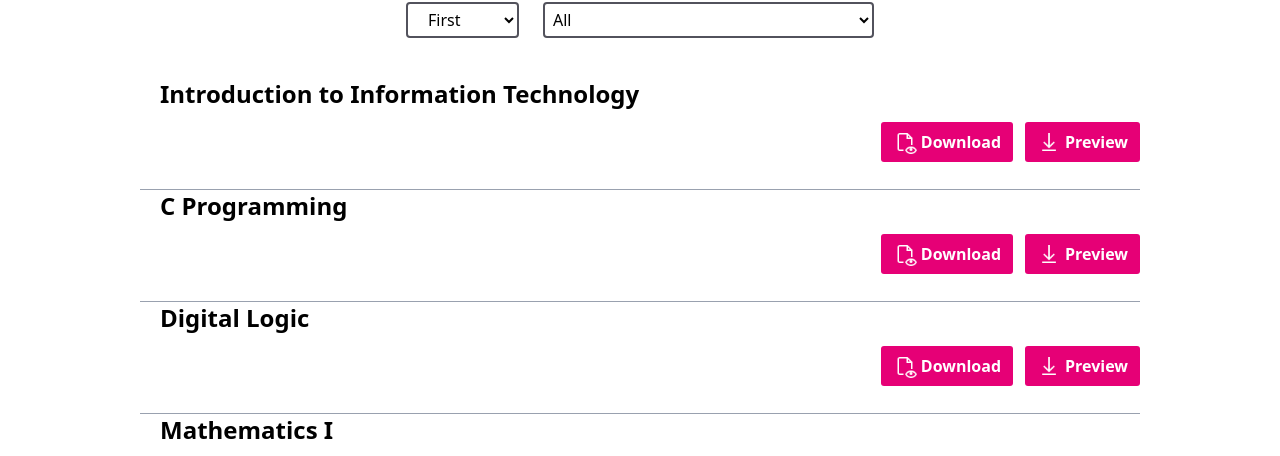
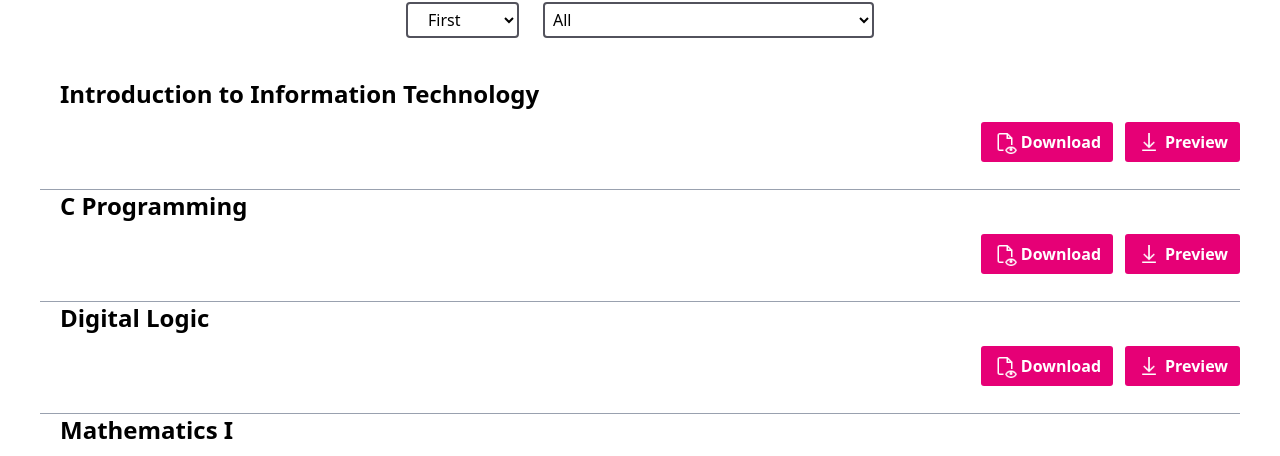
Before and after one commit to Dude6561/CSIT, a React (Vite) app in the folder csitbig/: page /resource in a window 1280 px wide. Shown: the part 316-772 px from the top of the page. Built offline with nearby package versions, Linux system fonts and the light colour scheme.

Commit message:
worked on solution for filter hook

```diff
--- a/csitbig/src/Components/dropDown.tsx
+++ b/csitbig/src/Components/dropDown.tsx
@@ -9,6 +9,8 @@ export const DropDown = () => {
   const dropTab = useTabStore((state) => state.dropTab);
   const sem = useSemStore((state) => state.sem);
   const setSub = useTabStore((state) => state.setSub); //capturing the change
+  const dropSub = useTabStore((state) => state.dropSub);
+  console.log(sem);
 
   const { filter } = useFilter();
 
@@ -42,9 +44,22 @@ export const DropDown = () => {
   // const Subject = sem[0]?.[semMap[dropTab]]
   //   ? Object.keys(sem[0][semMap[dropTab]])
   //   : [];
+
+  //gets the name of subjet only
   const Subject = Object.keys(
     sem[0]?.[semMap[dropTab]] ? sem[0][semMap[dropTab]] : []
   );
+
+  // // getting the selected subject question, note and syallabus
+  const SubjectDisplay = Object.keys(
+    sem[0]?.[semMap[dropTab]]?.[dropSub] ? sem[0][semMap[dropTab]][dropSub] : []
+  );
+  const SubjectDisplayPart = sem[0]?.[semMap[dropTab]]?.[dropSub]
+    ? sem[0][semMap[dropTab]][dropSub]
+    : [];
+  console.log(SubjectDisplayPart);
+  // const subNote
+  // const subSyallabus
 
   return (
     <div>
@@ -70,6 +85,7 @@ export const DropDown = () => {
             </select>
           </div>
 
+          {/* displaying the SUbject List */}
           <div className="flex flex-col gap-2">
             <label className="text-sm"> Subject </label>
             <select
@@ -95,7 +111,7 @@ export const DropDown = () => {
         <ul className="divide-y divide-gray-400  mt-10 ">
           {Subject.map((subject, index) => (
             <div
-              className=" w-[490px] pl-5 md:w-[600px] xl:w-[1000px] m-auto  h-28 hover:bg-blue-200  hover:text-white xl:flex xl:justify-between "
+              className=" w-[490px] pl-5 md:w-[600px] xl:w-[1200px] m-auto  h-28 hover:bg-blue-200  hover:text-white xl:flex xl:justify-between "
               key={index}
             >
               <li className="  cursor-pointer font-bold  text-xl md:text-2xl">
```
